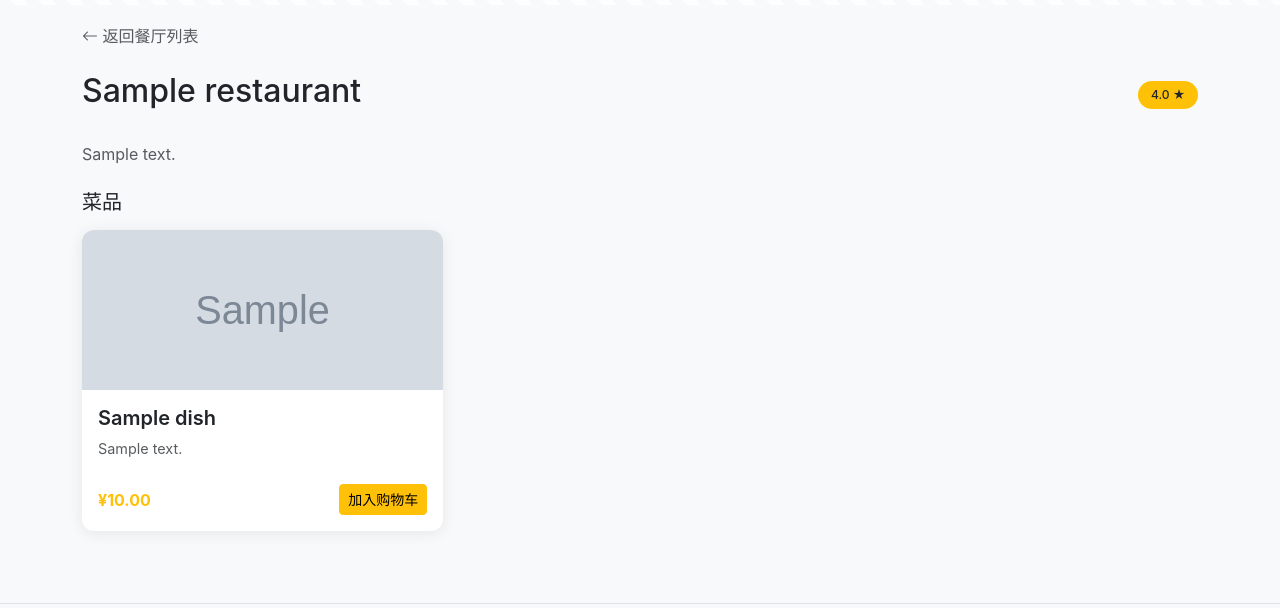
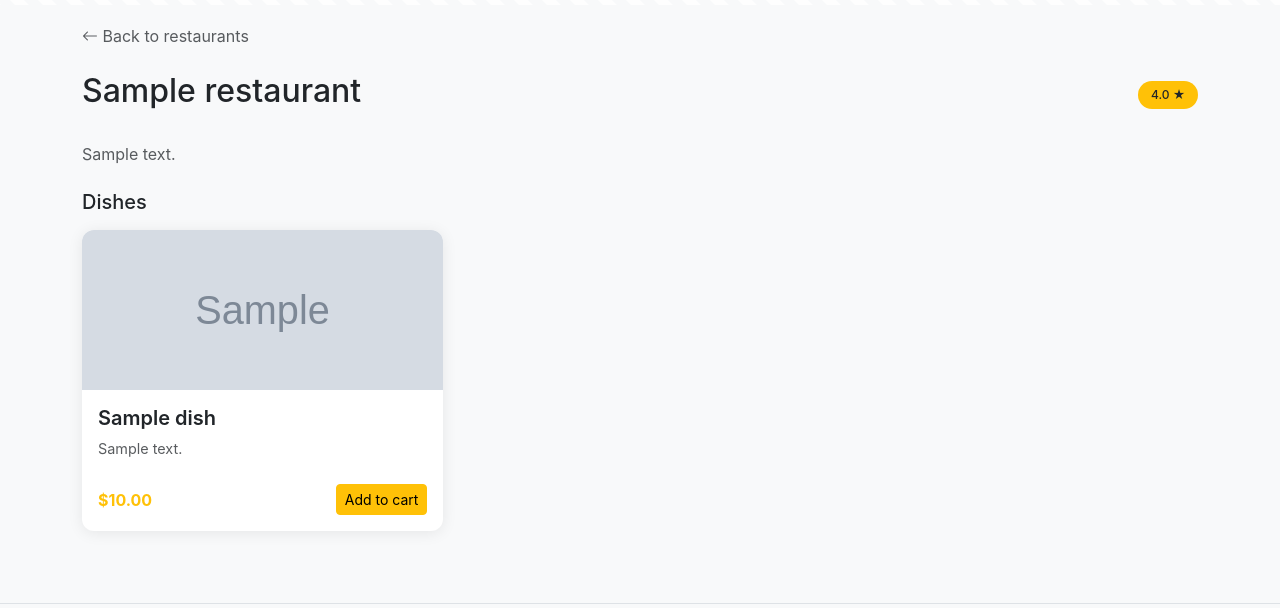
Before and after one commit to 3070832S/5012-Internet-Tech-DE-FOOD-delivery, a Django app: a page that uses templates/restaurants/menu.html in a window 1280 px wide. Shown: the part 78-686 px from the top of the page. Run offline with Django 4.2, Linux system fonts and the light colour scheme; tables that the repository leaves empty hold one stand-in row (values such as "Sample post"); grey boxes marked "Sample" are stand-in pictures.

Commit message:
update restaurant menu image path

```diff
--- a/templates/restaurants/menu.html
+++ b/templates/restaurants/menu.html
@@ -1,10 +1,10 @@
 {% extends 'base.html' %}
 {% load static %}
-{% block title %}{{ restaurant.name }} - 菜单{% endblock %}
+{% block title %}{{ restaurant.name }} - Menu{% endblock %}
 
 {% block content %}
 <div class="mb-4">
-    <a href="{% url 'restaurants:index' %}" class="text-decoration-none text-muted"><i class="bi bi-arrow-left"></i> 返回餐厅列表</a>
+    <a href="{% url 'restaurants:index' %}" class="text-decoration-none text-muted"><i class="bi bi-arrow-left"></i> Back to restaurants</a>
 </div>
 <div class="d-flex justify-content-between align-items-center mb-4">
     <h1 class="h2">{{ restaurant.name }}</h1>
@@ -12,33 +12,32 @@
 </div>
 {% if restaurant.description %}<p class="text-muted mb-4">{{ restaurant.description }}</p>{% endif %}
 
-<h3 class="h5 mb-3">菜品</h3>
+<h3 class="h5 mb-3">Dishes</h3>
 <div class="row g-3">
     {% for d in dishes %}
     <div class="col-md-6 col-lg-4">
         <div class="card h-100">
-            {% if d.image %}
-            <img src="{{ d.image.url }}" class="card-img-top" alt="{{ d.name }}" style="height:160px;object-fit:cover">
-            {% else %}
-            <img src="https://picsum.photos/300/160?random={{ d.id }}" class="card-img-top" alt="{{ d.name }}" style="height:160px;object-fit:cover">
-            {% endif %}
+            <img src="{{ d.image.url }}"
+                 class="card-img-top"
+                 alt="{{ d.name }}"
+                 style="height:160px;object-fit:cover">
             <div class="card-body d-flex flex-column">
                 <h5 class="card-title">{{ d.name }}</h5>
                 {% if d.description %}<p class="card-text text-muted small flex-grow-1">{{ d.description }}</p>{% endif %}
                 <div class="d-flex justify-content-between align-items-center mt-2">
-                    <span class="fw-bold text-warning">¥{{ d.price }}</span>
+                    <span class="fw-bold text-warning">${{ d.price }}</span>
                     <form action="{% url 'carts:add' d.id %}" method="post" class="d-inline">
                         {% csrf_token %}
                         <input type="hidden" name="quantity" value="1">
                         <input type="hidden" name="next" value="{{ request.get_full_path }}">
-                        <button type="submit" class="btn btn-warning btn-sm">加入购物车</button>
+                        <button type="submit" class="btn btn-warning btn-sm">Add to cart</button>
                     </form>
                 </div>
             </div>
         </div>
     </div>
     {% empty %}
-    <div class="col-12 text-muted">暂无菜品。</div>
+    <div class="col-12 text-muted">No dishes available.</div>
     {% endfor %}
 </div>
 {% endblock %}
```
